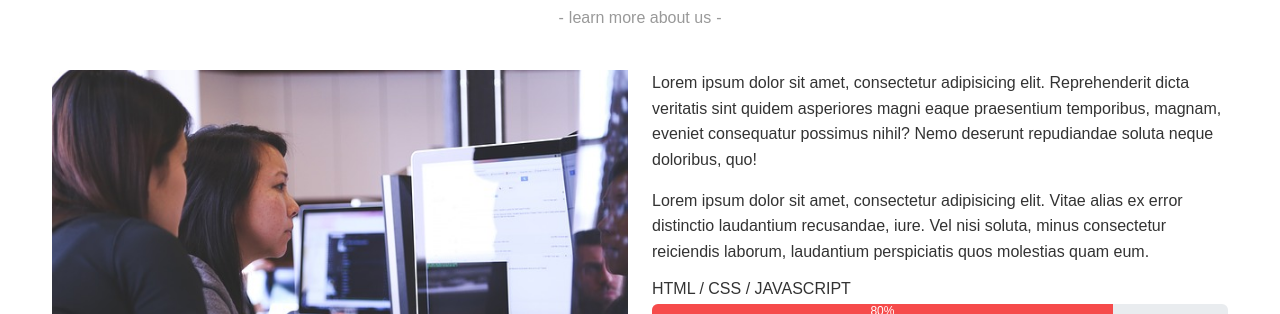
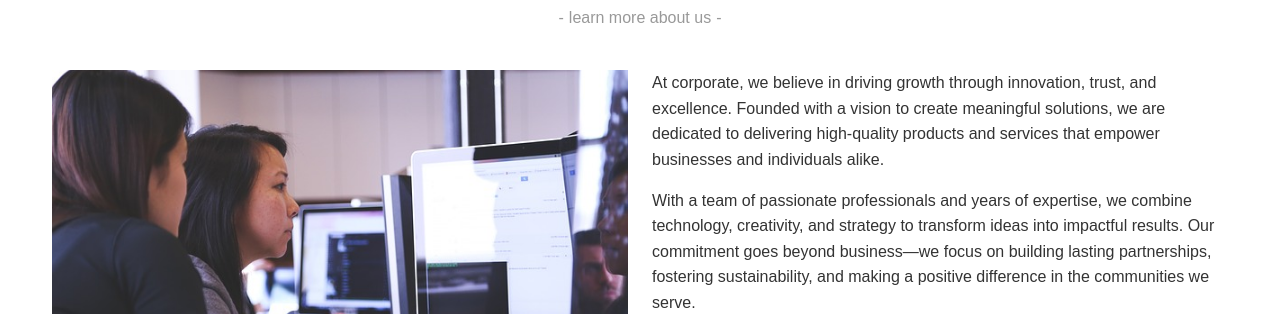
Before and after one commit to Sachinyadavsk/corporate, a React (Create React App) app: page / in a window 1280 px wide. Shown: the part 638-952 px from the top of the page. Built offline with nearby package versions, Linux system fonts and the light colour scheme; a web font is replaced by a local one.

Commit message:
add the banner content

```diff
--- a/src/components/about.js
+++ b/src/components/about.js
@@ -23,8 +23,8 @@ function AppAbout() {
             <Image src={img1} />
           </Col>
           <Col sm={6}>
-            <p>Lorem ipsum dolor sit amet, consectetur adipisicing elit. Reprehenderit dicta veritatis sint quidem asperiores magni eaque praesentium temporibus, magnam, eveniet consequatur possimus nihil? Nemo deserunt repudiandae soluta neque doloribus, quo!</p>
-            <p>Lorem ipsum dolor sit amet, consectetur adipisicing elit. Vitae alias ex error distinctio laudantium recusandae, iure. Vel nisi soluta, minus consectetur reiciendis laborum, laudantium perspiciatis quos molestias quam eum.</p>
+            <p>At corporate, we believe in driving growth through innovation, trust, and excellence. Founded with a vision to create meaningful solutions, we are dedicated to delivering high-quality products and services that empower businesses and individuals alike.</p>
+            <p>With a team of passionate professionals and years of expertise, we combine technology, creativity, and strategy to transform ideas into impactful results. Our commitment goes beyond business—we focus on building lasting partnerships, fostering sustainability, and making a positive difference in the communities we serve.</p>
             <div className='progress-block'>
               <h4>HTML / CSS / Javascript</h4>
               <ProgressBar now={html} label={`${html}%`} />
```
